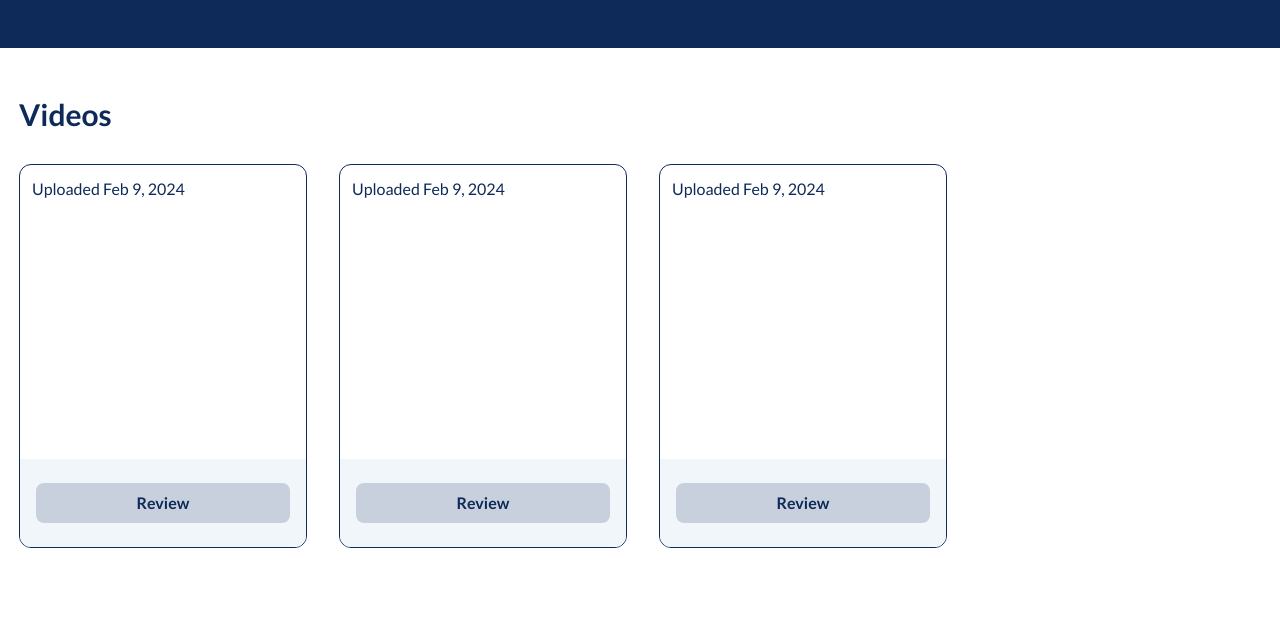
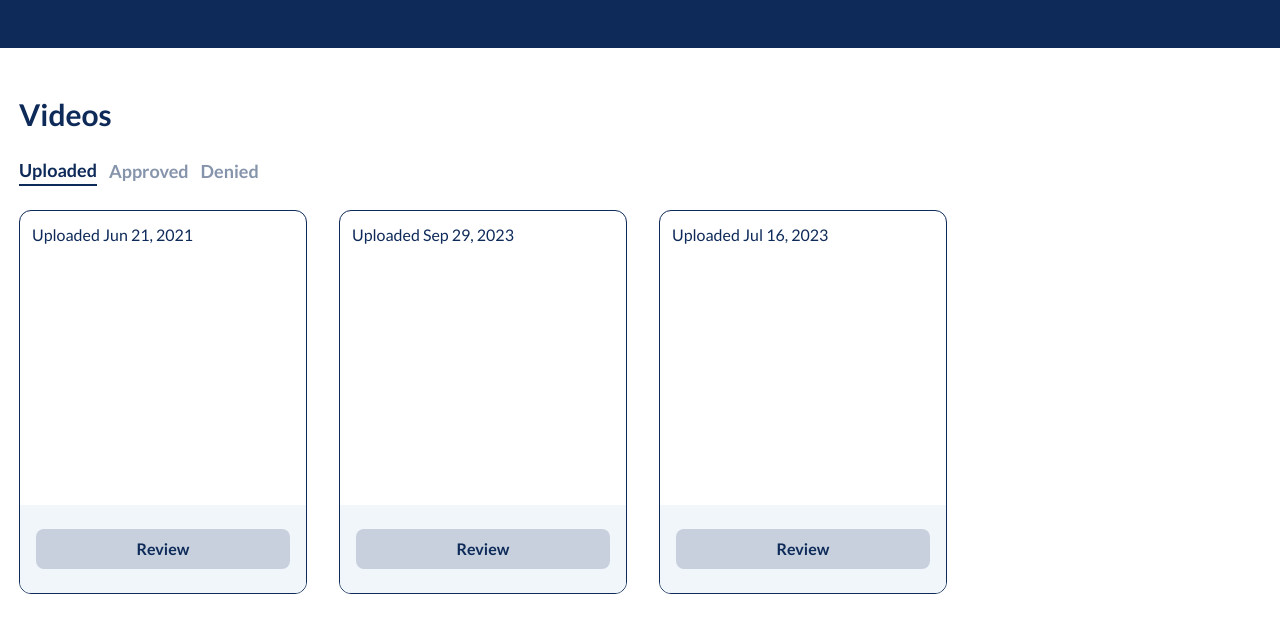
Before and after one commit to Nova-Scotia-Digital-Service/verified-by-video, a React (Create React App) app in the folder web/: page /dashboard in a window 1280 px wide. Shown: the top 632 px of the page. Built offline with nearby package versions, Linux system fonts and the light colour scheme.

Commit message:
Add tab navigation bar to video dashboard
Signed-off-by: Wes Lord <weslord@fisgardlabs.com>

```diff
--- a/web/src/pages/dashboard/DashboardPage.tsx
+++ b/web/src/pages/dashboard/DashboardPage.tsx
@@ -1,22 +1,57 @@
-import { VideoData } from '../../types'
+import { useState } from 'react'
+
+import { ReviewStatus, VideoData } from '../../types'
 
 import { VideoCard } from './components/VideoCard'
 
+const randomDate = () => new Date(1500000000000 + Math.random() * 250000000000)
+
+const videos: VideoData[] = [
+  { id: 'a', upload_date: randomDate(), status: 'Unreviewed' },
+  { id: 'b', upload_date: randomDate(), status: 'Unreviewed' },
+  { id: 'c', upload_date: randomDate(), status: 'Unreviewed' },
+  { id: 'd', upload_date: randomDate(), status: 'Approved' },
+  { id: 'e', upload_date: randomDate(), status: 'Approved' },
+  { id: 'f', upload_date: randomDate(), status: 'Denied' },
+]
+
+const TabButton = ({ active, onClick, children }: { active?: boolean; onClick: () => void; children: string }) => {
+  return (
+    <button
+      type="button"
+      onClick={onClick}
+      className={`text-lg font-bold ${active ? 'border-b-2' : 'opacity-50'} hover:border-b-2`}
+    >
+      {children}
+    </button>
+  )
+}
+
 export const DashboardPage: React.FC = () => {
-  const videos: VideoData[] = [
-    { id: 'a', upload_date: new Date(), status: 'Unreviewed' },
-    { id: 'b', upload_date: new Date(), status: 'Unreviewed' },
-    { id: 'c', upload_date: new Date(), status: 'Unreviewed' },
-  ]
+  const [statusFilter, setStatusFilter] = useState<ReviewStatus>('Unreviewed')
 
   return (
     <div className="container">
-      <h1 className="text-3xl font-bold mt-12 mb-8">Videos</h1>
+      <h1 className="text-3xl font-bold mt-12 mb-6">Videos</h1>
+
+      <div className="flex gap-3 mb-6">
+        <TabButton onClick={() => setStatusFilter('Unreviewed')} active={statusFilter === 'Unreviewed'}>
+          Uploaded
+        </TabButton>
+        <TabButton onClick={() => setStatusFilter('Approved')} active={statusFilter === 'Approved'}>
+          Approved
+        </TabButton>
+        <TabButton onClick={() => setStatusFilter('Denied')} active={statusFilter === 'Denied'}>
+          Denied
+        </TabButton>
+      </div>
 
       <div className="flex gap-8 flex-wrap">
-        {videos.map((video) => {
-          return <VideoCard key={video.id} video={video} />
-        })}
+        {videos
+          .filter((video) => video.status === statusFilter)
+          .map((video) => {
+            return <VideoCard key={video.id} video={video} />
+          })}
       </div>
     </div>
   )
```
